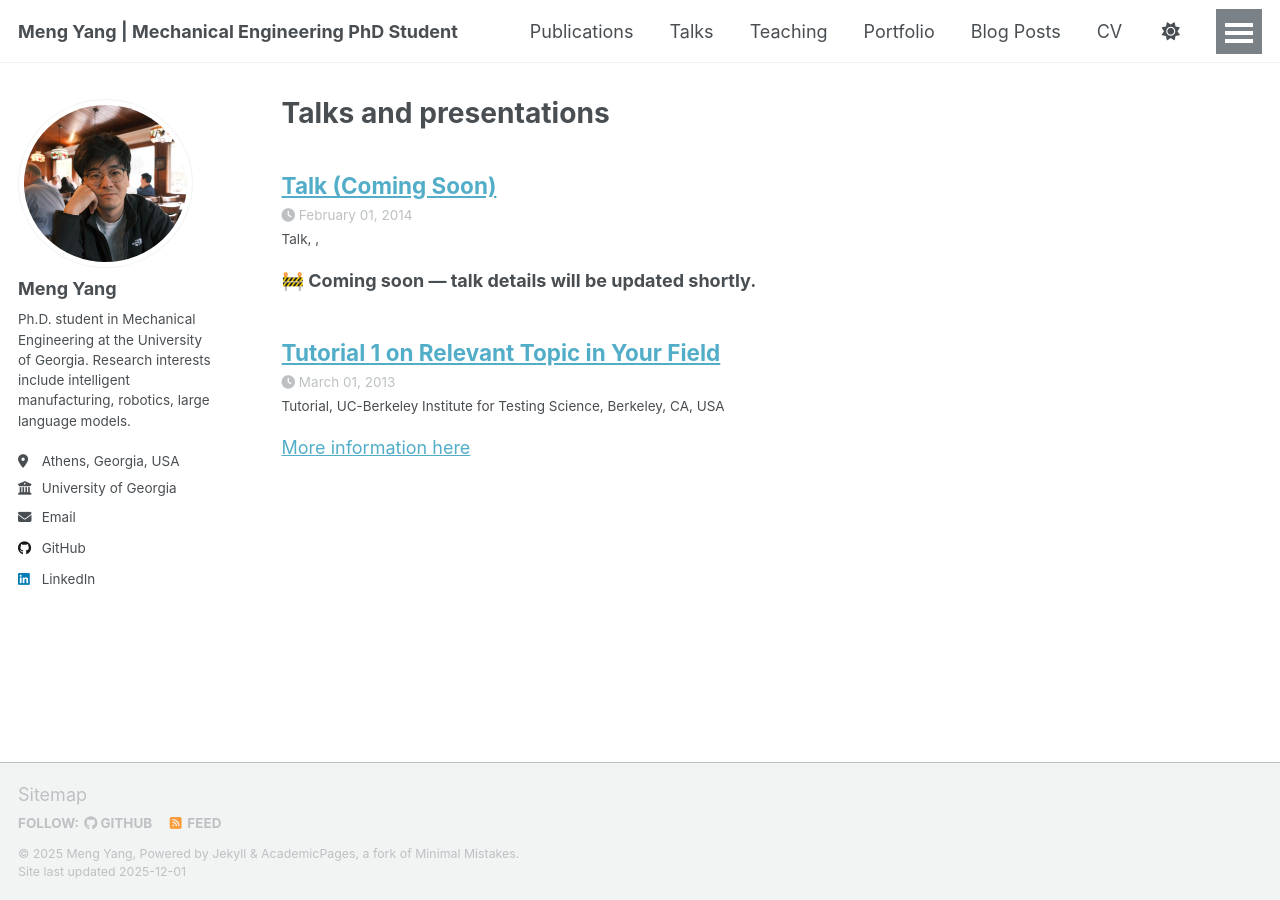
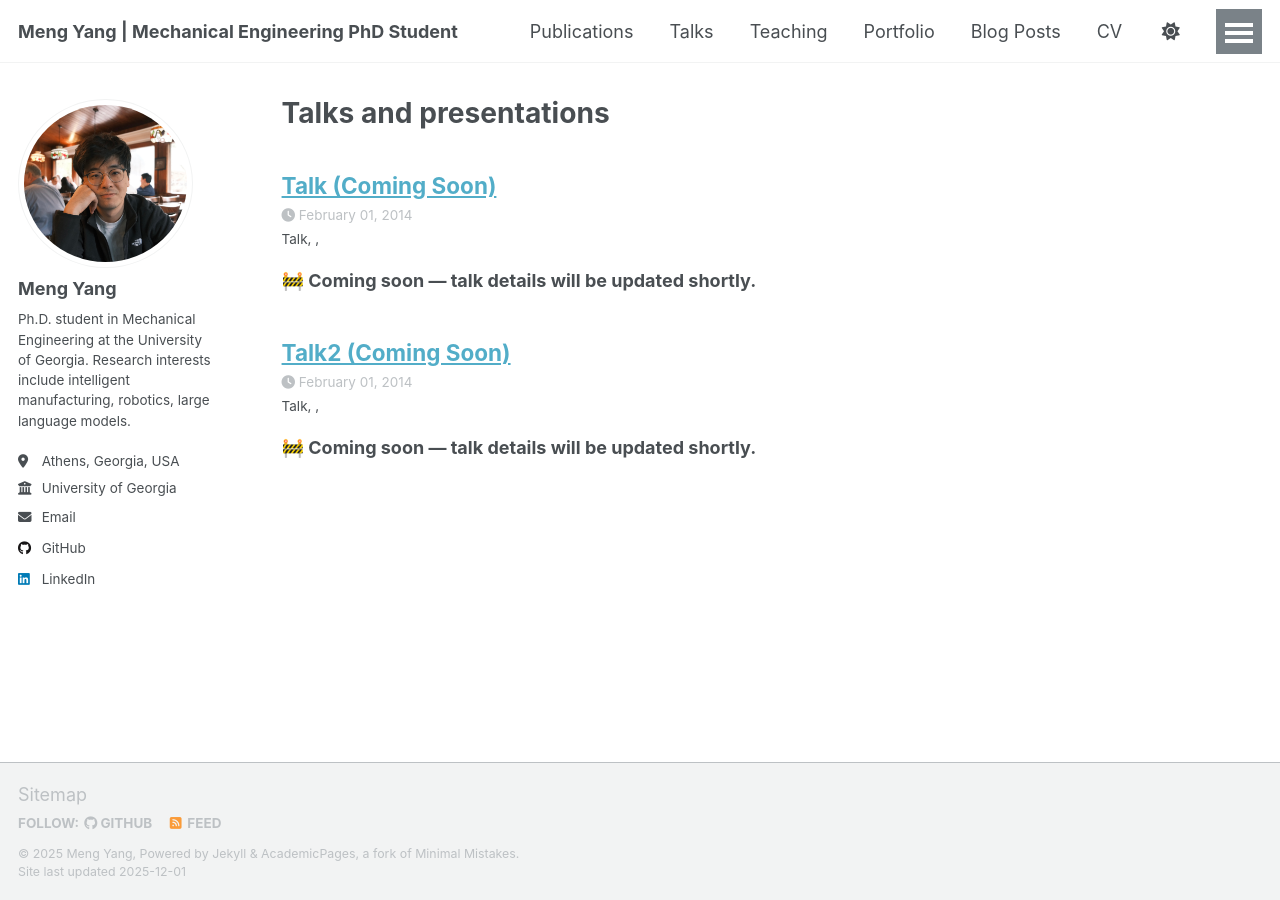
Before and after one commit to dreamocean612/Yang-Meng.github.io, a Jekyll site: the page built from _pages/talks.html, in a window 1280 px wide. Built offline with Jekyll 4.4.1, drawn with Linux system fonts in a browser that asks for light colours; a script that is not in the unit is left out.

Commit message:
Revise talk details for upcoming Talk2
Updated the title, type, permalink, venue, date, and location for the talk.

```diff
--- a/_talks/2013-03-01-tutorial-1.md
+++ b/_talks/2013-03-01-tutorial-1.md
@@ -1,13 +1,11 @@
 ---
-title: "Tutorial 1 on Relevant Topic in Your Field"
+title: "Talk2 (Coming Soon)"
 collection: talks
-type: "Tutorial"
-permalink: /talks/2013-03-01-tutorial-1
-venue: "UC-Berkeley Institute for Testing Science"
-date: 2013-03-01
-location: "Berkeley, CA, USA"
+type: "Talk"
+permalink: /talks/2024-02-01-talk-2
+venue: ""
+date: 2014-02-01
+location: ""
 ---
 
-[More information here](http://exampleurl.com)
-
-This is a description of your tutorial, note the different field in type. This is a markdown files that can be all markdown-ified like any other post. Yay markdown!
+**🚧 Coming soon — talk details will be updated shortly.**
```
